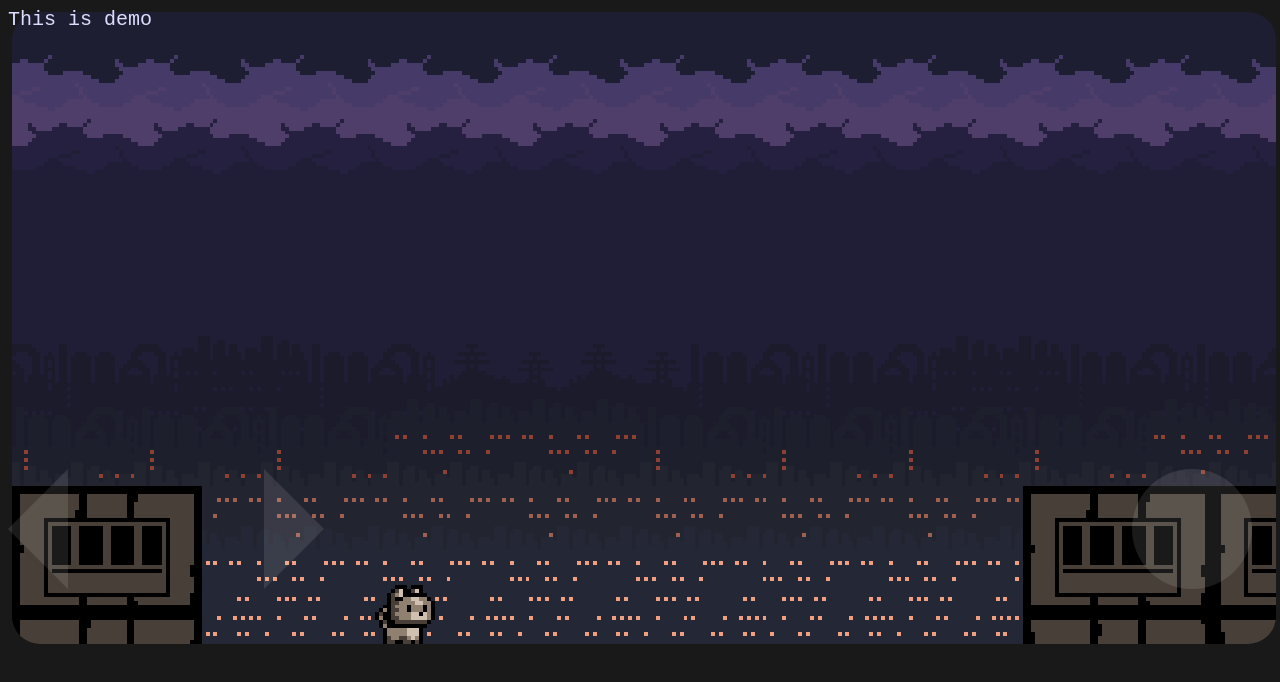
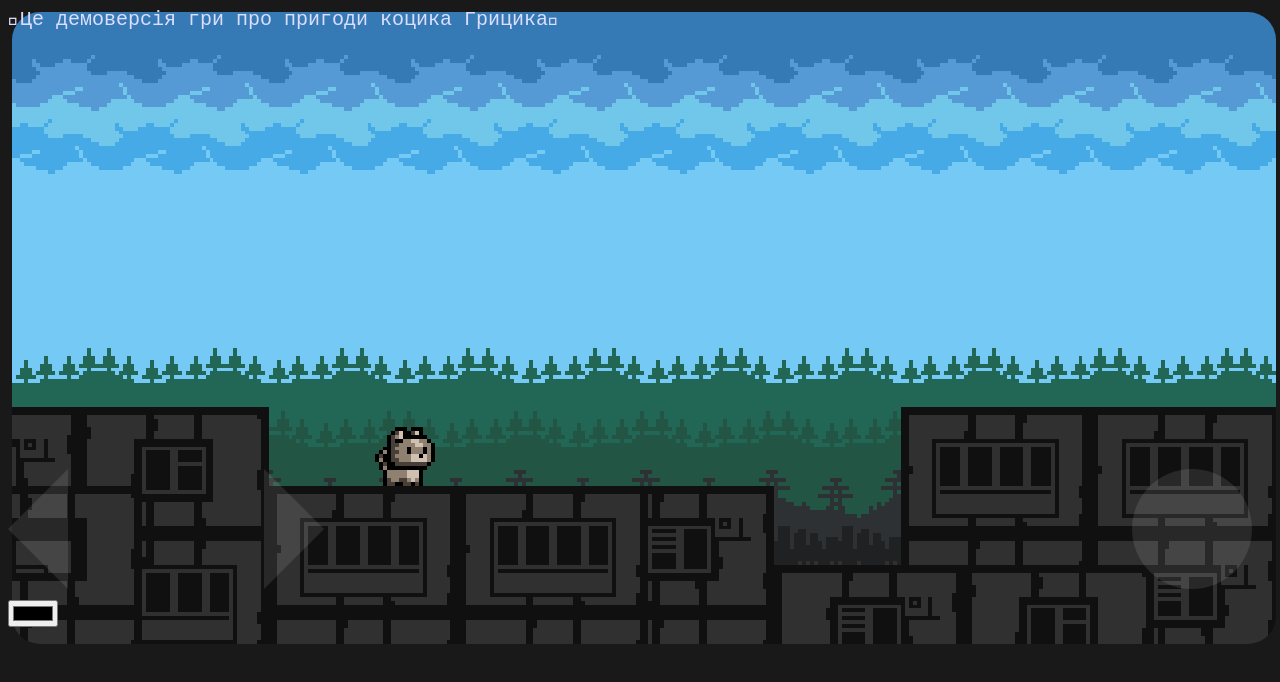
Before and after one commit to darkgraycat/murkit0, a website built with webpack: page index.html in a window 1280 px wide. Built offline with nearby package versions, Linux system fonts and the light colour scheme.

Commit message:
: horosh

```diff
--- a/index.html
+++ b/index.html
@@ -16,7 +16,7 @@
       #screen { width: 100%; height: auto;  border: 4px solid var(--main-bg-color); border-radius: 32px }
       #overlay { width: 100%; font-size: 20px; }
       #buttons { width: 100%; bottom: -36vw; position: absolute }
-      #debug { width: 98%; height: 100px; display: none; }
+      #debug { width: 98%; height: 100px; display: block; position: absolute; top: 500px }
 
       .button {
         background-color: var(--buttons-inactive);
@@ -58,7 +58,6 @@
   </head>
 
   <body>
-    <div id="root">
       <div id="container">
         <canvas id="screen" class="pixel"></canvas>
         <div id="buttons">
@@ -66,12 +65,10 @@
           <div id="btn-right" class="button triangle triangle-right"></div>
           <div id="btn-jump" class="button circle-jump"></div>
         </div>
-        <div id="overlay" class="text">This is demo</div>
+        <div id="overlay" class="text">󰄛Це демоверсія гри про пригоди коцика Грицика󰄛</div>
       </div>
-      <div id="debug" class="text"></div>
-    </div>
-    <!--
-    <div>
+    <div id="debug" class="text"></div>
+    <div style="position:absolute; top: 600px">
       <input id="colorinput", type="color" name="colorhelper" />
       <label id="colorlabel", for="colorhelper"></label>
     </div>
@@ -88,6 +85,5 @@
         label.innerHTML = colors;
       }
     </script>
-    -->
   </body>
 </html>
--- a/src/data/runner_stages.ts
+++ b/src/data/runner_stages.ts
@@ -13,21 +13,23 @@ export type BgRow = {
   speed: number,
 };
 
+// 0xfff5ca75
+
 export default [
   {
-    name: "TestConfig", bgwidth: 10, length: 200,
-    bgfill: 0xff002200, fgfill: 0xff002200,
+    name: "MorningCity", bgwidth: 10, length: 2000,
+    bgfill: 0xfff5ca75, fgfill: 0xff002200,
     bgrows: [
-      { layout: [0,0,0,0,0,0,0,0,0,0], offset: 0.5, speed: 1.0, colors: [0x00000000, 0xff3366ee, 0xff2d1f1e] },
-      { layout: [0,0,0,0,0,0,0,0,0,0], offset: 0.0, speed: 2.0, colors: [0x00000000, 0xff2d1f1e, 0xff2255bb] },
-      { layout: [2,2,2,2,2,2,2,2,2,2], offset: 2.5, speed: 2.0, colors: [0xffee6633, 0x00000000, 0x00000000] },
-      { layout: [3,3,3,3,3,3,3,3,3,3], offset: 3.0, speed: 3.0, colors: [0xff883311, 0x00000000, 0x00000000] },
-      { layout: [3,3,3,3,3,3,3,3,3,3], offset: 3.5, speed: 3.5, colors: [0xffee6633, 0x00000000, 0x00000000] },
-      { layout: [3,3,3,3,3,3,3,3,3,3], offset: 4.0, speed: 4.0, colors: [0xff883311, 0x00000000, 0x00000000] },
+      { layout: [0,0,0,0,0,0,0,0,0,0], offset: 0.5, speed: 1.0, colors: [0x00000000, 0xffe5aa45, 0xffeac770] },
+      { layout: [0,0,0,0,0,0,0,0,0,0], offset: 0.0, speed: 2.0, colors: [0x00000000, 0xffd59a55, 0xffb57a35] },
+      { layout: [2,2,2,2,2,2,2,2,2,2], offset: 2.5, speed: 2.0, colors: [0xff556622, 0x00000000, 0x00000000] },
+      { layout: [2,2,2,2,2,2,2,2,2,2], offset: 3.0, speed: 3.0, colors: [0xff445522, 0x00000000, 0x00000000] },
+      { layout: [3,3,3,3,3,3,3,3,3,3], offset: 3.5, speed: 3.5, colors: [0xff33312e, 0x00000000, 0x00000000] },
+      { layout: [5,5,5,5,5,5,5,5,5,5], offset: 4.0, speed: 4.0, colors: [0xff222120, 0xff303030, 0x00000000] },
     ],
   },
   {
-    name: "SunsetCity", bgwidth: 10, length: 300,
+    name: "SunsetCity", bgwidth: 10, length: 3000,
     bgfill: 0xff4499fd, fgfill: 0xff202122,
     bgrows: [
       { layout: [0,0,0,0,0,0,0,0,0,0], offset: 0.5, speed: 1.0, colors: [0x00000000, 0xff3366ee, 0xff2244aa] },
@@ -39,7 +41,7 @@ export default [
     ],
   },
   {
-    name: "NightCity", bgwidth: 10, length: 3000,
+    name: "NightCity", bgwidth: 10, length: 5000,
     bgfill: 0xff361d20, fgfill: 0xff2b1b1b,
     bgrows: [
       { layout: [0,0,0,0,0,0,0,0,0,0], offset: 0.5, speed: 1.0, colors: [0x00000000, 0xff402026, 0xff6a3e4f] },
--- a/src/helpers.ts
+++ b/src/helpers.ts
@@ -106,16 +106,37 @@ export const collision = {
 export const platformPlacer = ((last, maxw, maxh) => (
   px: number, py: number,
   pw: number, ph: number,
+  e: number,
 ): [number, number] => {
   const grid = 16;
   let { x, y } = last;
   let dx = x + 16;
   let dy = y;
 
-  last = { x: dx, y: dy };
+  debug.set(
+    `${e}: ${px.toFixed(2)} ${py.toFixed(2)} size: ${pw} ${ph}`,
+    `Last: ${x.toFixed(2)} ${y.toFixed(2)}`,
+    `Dest: ${dx} ${dy} - ${dx | 0} ${dy | 0}`,
+  )
+  console.log(
+    `${e}: ${px.toFixed(2)} ${py.toFixed(2)} size: ${pw} ${ph}`,
+    `Last: ${x.toFixed(2)} ${y.toFixed(2)}`,
+    `Dest: ${dx} ${dy} - ${dx | 0} ${dy | 0}`,
+  );
+
+  last = { x: dx + pw, y: dy };
   return [dx | 0, dy | 0];
 })({ x: 0, y: 0 }, 96, 48);
 
+/*
+1: -97.51  120.00 size: 96  96 Last: 0.00   0.00 Dest: 16  0 - 16  0
+2: -192.58 120.00 size: 192 64 Last: 112.00 0.00 Dest: 128 0 - 128 0
+1: -96.05  120.00 size: 96  96 Last: 320.00 0.00 Dest: 336 0 - 336 0
+2: -193.00 120.00 size: 192 64 Last: 432.00 0.00 Dest: 448 0 - 448 0
+1: -97.01  120.00 size: 96  96 Last: 640.00 0.00 Dest: 656 0 - 656 0
+2: -193.30 120.00 size: 192 64 Last: 752.00 0.00 Dest: 768 0 - 768 0
+1: -96.08  120.00 size: 96  96 Last: 960.00 0.00 Dest: 976 0 - 976 0
+*/
 
 /*
 grid: 16
--- a/src/runnerGame.ts
+++ b/src/runnerGame.ts
@@ -50,9 +50,11 @@ export default async (config: GameConfig) => {
     houseTiles.reorder([2,4,3,1,2, 2,1,3,0,2, 0,0,3,0,0], 5, 3),
     houseTiles.reorder([0], 1, 1),
   ];
+  const colors = [0xff101010, 0xff303030, 0];
+  const housePalletes = houseSprites.map(sprite => new BitmapPallete(sprite));
+  housePalletes.forEach(p => p.pallete = colors);
 
   // TODO: the current pallete depends on progress
-  // i suggest to have some adjuster (1.2, 0.9. 0.8) for ex and apply it every N
   let currentStage: Stage;
   const stages = stageConfigs.map(config => new Stage(config, bgTiles, houseTiles));
 
@@ -61,11 +63,11 @@ export default async (config: GameConfig) => {
     currentStage = next;
     console.debug(`Switching ${i}`);
   }));
-  currentStage = stages[1];
+  currentStage = stages[0];
   stages[stages.length - 1].onfinish(() => {
-    // window.alert("You win!");
-    console.log("You win!");
-
+    window.alert("Дякую що увагу! Будьте щасливі!");
+    engine.stop();
+    // console.log("You win!");
   });
   // TODO: make 0 - entry, 3 - morning, 4 - ending
   //
@@ -94,13 +96,17 @@ export default async (config: GameConfig) => {
   });
   const eBuildings = [
     // createBuilding(11, 0, 6),
-    // createBuilding(0,  6, 7),
-    createBuilding(1,  12, 6),
-    // createBuilding(2,  18, 7),
-    createBuilding(3,  24, 6),
+    createBuilding(0,  0,  5),
+    createBuilding(6,  8, 6),
+    createBuilding(1,  16, 5),
+    createBuilding(2,  24, 6),
+    createBuilding(1,  32, 6),
+    createBuilding(0,  40, 7),
+    createBuilding(7,  48, 5),
+    // createBuilding(3,  24, 6),
   ];
-
-
+  // housePalletes[1].pallete = [ 0xff2d1f1e, 0xff2255bb ];
+  // housePalletes[3].pallete = [ 0xff302422, 0xff5060a0 ];
 
   // --------------------------------------------------------------------------
   const collideBounds = sCollideBounds.setup([ePlayer]);
@@ -111,6 +117,8 @@ export default async (config: GameConfig) => {
   const control = sControllerRunner.setup([ePlayer]);
   const animate = sAnimation.setup([ePlayer]);
 
+  const { x, y } = components.cPosition.storage;
+
   // --------------------------------------------------------------------------
   const render = (dt: number, time: number) => {
     currentStage.renderBg(dt, viewport);
@@ -120,6 +128,10 @@ export default async (config: GameConfig) => {
   };
   const update = (dt: number, time: number) => {
     currentStage.update(dt);
+    if (y[ePlayer] > 200) {
+      x[ePlayer] = 32;
+      y[ePlayer] = 64;
+    }
     platforms(dt),
     move(dt);
     collideBounds(dt);
@@ -205,6 +217,7 @@ class Stage {
 
   }
   interpolateBgPallete(step: number) {
+    if (!this.next) return;
     const { bgrows: sbgrows, bgfill: sbgfill } = this.config;
     const { bgrows: dbgrows, bgfill: dbgfill } = this.next.config;
     this.bgFill = helpers.interpolate(sbgfill, dbgfill, step);
--- a/src/systems.ts
+++ b/src/systems.ts
@@ -46,7 +46,7 @@ export function Systems(world: World, viewport: Bitmap) {
             case CollisionSide.Left: vx[e] = 0; x[e] = 0; break;
             case CollisionSide.Right: vx[e] = 0; x[e] = width - w[e]; break;
             case CollisionSide.Top: vy[e] = 1; y[e] = 0; break;
-            case CollisionSide.Bottom: vy[e] = 0; y[e] = height - h[e]; air[e] = false; break;
+            // case CollisionSide.Bottom: vy[e] = 0; y[e] = height - h[e]; air[e] = false; break;
           }
         }
       },
@@ -209,9 +209,10 @@ export function Systems(world: World, viewport: Bitmap) {
           x[e] -= speed * dt;
           // no replace if still visible
           if (x[e] >= -w[e]) continue;
-          const [dx, dy] = platformPlacer(x[e], y[e], w[e], h[e]);
-          x[e] += width + w[e] + dx;
-          y[e] += dy;
+          x[e] += width + w[e];
+          //const [dx, dy] = platformPlacer(x[e], y[e], w[e], h[e], e);
+          // x[e] += width + w[e] + dx;
+          // y[e] += dy;
         }
       }
     ),
```
Also changed, not shown: dist/main.js, 1 other file.
